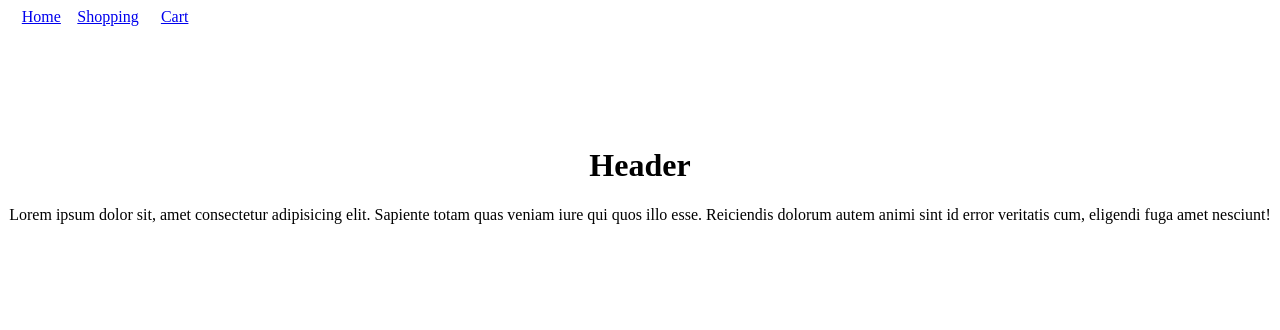
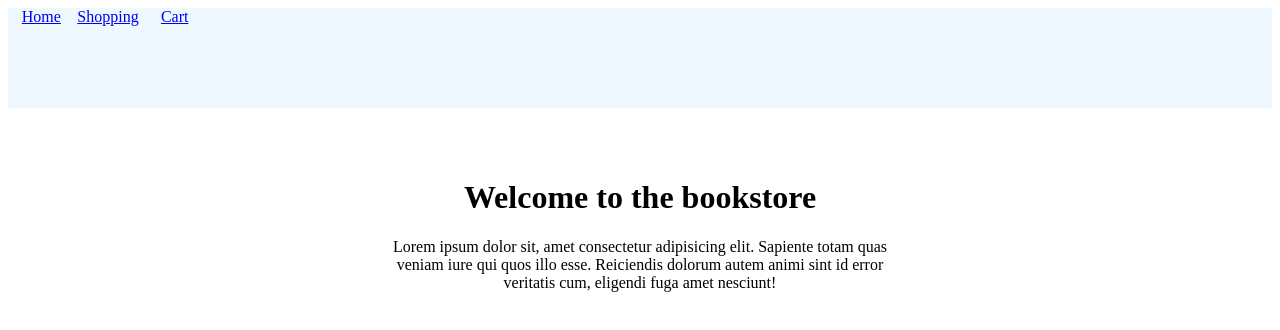
Before and after one commit to vichekaoeun/Shopping-cart, a React (Vite) app: page / in a window 1280 px wide. Shown: the top 330 px of the page. Built offline with nearby package versions, Linux system fonts and the light colour scheme.

Commit message:
move nav css to different file & add background color to nav bar

```diff
--- a/src/components/Home.jsx
+++ b/src/components/Home.jsx
@@ -1,6 +1,7 @@
 import React, { Component, useState } from 'react'
 import { render } from 'react-dom';
-import Nav from './Nav.jsx'
+import Nav from './Nav.jsx';
+import '../style/home.css'
 
 class Home extends Component {
     constructor() {
@@ -12,7 +13,7 @@ class Home extends Component {
             <div className='container'>
                 <Nav />
                 <div className='home-container'>
-                    <div id='home-header'><h1>Header</h1></div>
+                    <div id='home-header'><h1>Welcome to the bookstore</h1></div>
                     <div id='home-description'>Lorem ipsum dolor sit, amet consectetur adipisicing elit.
                         Sapiente totam quas veniam iure qui quos illo esse. Reiciendis
                         dolorum autem animi sint id error veritatis cum, eligendi fuga amet nesciunt!</div>
--- a/src/components/Nav.jsx
+++ b/src/components/Nav.jsx
@@ -11,6 +11,7 @@ class Nav extends Component {
     render() {
         return (
             <div className='nav-container'>
+                <div id='nav-items'>
                     <div id='Home'>
                         <Link to='/'>Home</Link>
                     </div>
@@ -21,6 +22,7 @@ class Nav extends Component {
                         <Link to='/cart'>Cart</Link>
                     </div>
                 </div>
+            </div>
         )
     }
 }
--- a/src/index.css
+++ b/src/index.css
@@ -1,12 +1,6 @@
 .container {
   display: grid;
-  grid-template-rows: repeat(2, 1fr);
+  grid-template-rows: 100px repeat(1, 1fr);
   text-align: center;
-  gap: 20px;
+  gap: 50px;
 }
-
-.nav-container {
-  max-width: 200px;
-  display: grid;
-  grid-template-columns: repeat(3, 1fr);
-}
--- /dev/null
+++ b/src/style/home.css
@@ -0,0 +1,8 @@
+.home-container {
+    display: grid;
+    justify-content: center;
+}
+
+#home-description {
+    max-width: 500px;
+}
--- a/src/style/nav.css
+++ b/src/style/nav.css
@@ -0,0 +1,10 @@
+.nav-container {
+    grid-row: 1 / 2;
+    background-color: aliceblue;
+}
+
+#nav-items {
+    max-width: 200px;
+    display: grid;
+    grid-template-columns: repeat(3, 1fr);
+}
```
Lines whose indentation alone changed are shown as unchanged.
